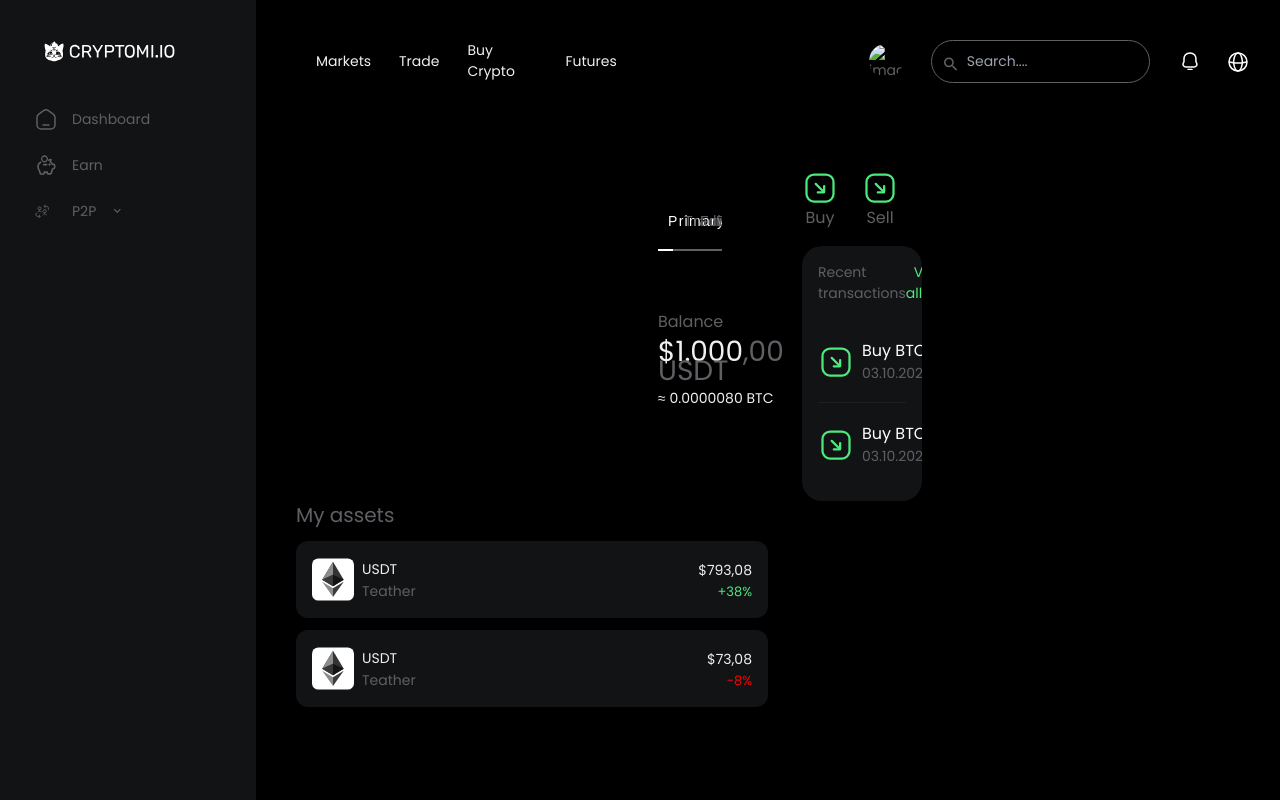
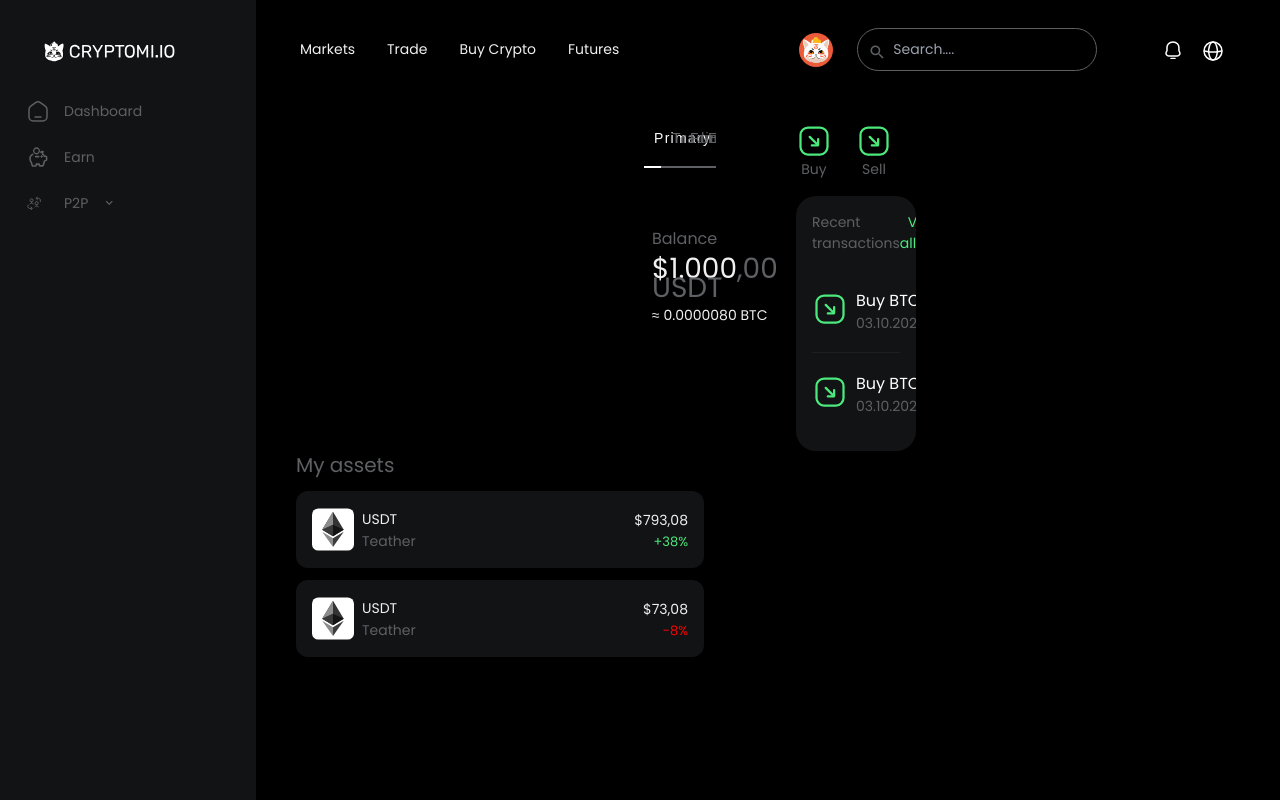
Before and after one commit to Nikihira/template.exchange, a plain HTML site: page CryptoMi_wallets/index_tailwind.html in a window 1280 px wide. Drawn offline with nearby package versions, Linux system fonts and the light colour scheme.

Commit message:
update responsive design

```diff
--- a/CryptoMi_wallets/index_tailwind.html
+++ b/CryptoMi_wallets/index_tailwind.html
@@ -9,16 +9,15 @@
     	<script src="https://cdn.tailwindcss.com"></script>
 	</head>
 <body>
-
   <!-- Sidebar -->
-  <div id="application-sidebar" class="rpn-sidebar hs-overlay hs-overlay-open:translate-x-0 -translate-x-full transition-all duration-300 transform hidden fixed top-0 left-0 bottom-0 z-[60] w-64 pt-7 pb-10 overflow-y-auto scrollbar-y lg:block lg:translate-x-0 lg:right-auto lg:bottom-0 sm:hidden">
+  <div class="rpn-sidebar hidden fixed top-0 left-0 bottom-0 z-[60] w-52 xl:w-64 pt-7 pb-10 overflow-y-auto scrollbar-y lg:block lg:translate-x-0 lg:right-auto lg:bottom-0 ">
     <div class="px-6 py-0">
       <a class="flex-none" href="#" aria-label="Brand">
           <img src="images/logo-white.svg" alt="">
       </a>
     </div>
 
-    <nav class="hs-accordion-group p-6 w-full flex flex-col flex-wrap" data-hs-accordion-always-open>
+    <nav class="hs-accordion-group p-4 w-full flex flex-col flex-wrap" data-hs-accordion-always-open>
       <ul class="space-y-1.5">
          <li>
             <a class="rpn-side-bar-menu-link flex items-center gap-x-3.5 py-2 px-2.5 text-sm" href="#0">
@@ -77,42 +76,50 @@
   <!-- End Sidebar -->
 
   <!-- navbar -->
-<div class="w-full pt-4 px-0 lg:pl-64">
- <header class="flex flex-wrap sm:justify-start sm:flex-nowrap z-50 w-full py-3 sm:py-0">
-  <nav class="relative w-full mx-auto px-4 sm:flex sm:items-center sm:justify-between sm:px-6 lg:px-8" aria-label="Global">
-    <div class="hs-collapse hidden overflow-hidden  basis-full grow sm:block">
-      <div class="flex flex-col gap-y-4 gap-x-0 mt-5 sm:flex-row sm:items-center sm:gap-y-0 sm:gap-x-7 sm:mt-0 sm:pl-7">
-        <a class="rpn-header-menu-a sm:py-6" href="#0">Markets</a>
-        <a class="rpn-header-menu-a sm:py-6" href="#0">Trade</a>
-       <a class="rpn-header-menu-a sm:py-6" href="#0">Buy Crypto</a>
-       <a class="rpn-header-menu-a sm:py-6" href="#0">Futures</a>
-		<div class="pl-56 nav-profile">
-            <img src="assets/images/ava.png" class="nav-profile-img" alt="image">
+<div class="hidden sm:flex w-full pt-4 px-6 lg:pl-52 xl:pl-64">
+ <header class="flex flex-wrap sm:justify-start sm:flex-nowrap z-50 w-full py-3">
+
+  <nav class="relative w-full mx-auto px-4 sm:flex sm:items-center sm:justify-between sm:px-4 lg:px-0 lg:pl-8">
+
+    <div class="hidden overflow-hidden basis-full grow sm:block">
+
+      <div class="flex flex-col gap-y-4 gap-x-0 mt-5 sm:flex-row sm:items-center sm:gap-y-0 sm:gap-x-2 sm:mt-0">
+        <a class="rpn-header-menu-a sm:px-3" href="#0">Markets</a>
+        <a class="rpn-header-menu-a sm:px-3" href="#0">Trade</a>
+       <a class="rpn-header-menu-a sm:px-3" href="#0">Buy Crypto</a>
+       <a class="rpn-header-menu-a sm:px-3" href="#0">Futures</a>
+
+		    <div class="sm:pl-40 lg:pl-8 xl:pl-40 nav-profile">
+            <img src="images/ava.png" class="nav-profile-img" alt="image">
       </div>
- 		<div class="w-60 search-box">
+
+ 	    	<div class="hidden lg:block lg:w-56  lg:pl-4 xl:w-64 search-box">
 		        	<form action="" class="search-form-top">
 		    	<i class="mdi mdi-magnify"></i>
 				<input class="border-0" type="text" placeholder="Search...." id="search" autocomplete="off">
 			        </form>
  	    	</div>
+ 	    	<!-- search -->
+
  		<div class="flex">
-        	<a class="">
+        	<a class="xl:pl-14">
             	<svg width="20" height="20" viewBox="0 0 20 20" fill="none" xmlns="http://www.w3.org/2000/svg">
 <path d="M12.0001 3C15.956 3 17.9224 6.05422 17.9224 8.58824V11.1512C17.9224 11.562 18.0324 11.9653 18.241 12.3191L18.5116 12.7782C19.6118 14.6447 18.2661 17 16.0994 17H7.82562C5.67557 17 4.32776 14.6772 5.3947 12.8105L5.68135 12.309C5.88002 11.9614 5.98452 11.568 5.98452 11.1677V8.58824C5.98452 6.05422 8.04422 3 12.0001 3Z" stroke="white" stroke-width="1.5" stroke-linecap="round"/>
 <path d="M14 19.5H10" stroke="white" stroke-width="1.5" stroke-linecap="round"/>
 </svg>
          </a>
 
-         <a class="pl-12">
+         <a class="pl-10">
              <svg width="22" height="22" viewBox="0 0 22 22" fill="none" style="margin-left: -20px" xmlns="http://www.w3.org/2000/svg">
 <path d="M12 21C16.9706 21 21 16.9706 21 12C21 7.02944 16.9706 3 12 3C7.02944 3 3 7.02944 3 12C3 16.9706 7.02944 21 12 21Z" stroke="white" stroke-width="1.5"/>
 <path d="M16.2292 10.1142C16.4333 11.3624 16.4333 12.6376 16.2292 13.8858C15.5614 17.969 14.4421 21 12.0001 21C9.55813 21 8.43879 17.969 7.77102 13.8858C7.56689 12.6376 7.56689 11.3624 7.77102 10.1142C8.43879 6.03103 9.55813 3 12.0001 3C14.4421 3 15.5614 6.03103 16.2292 10.1142Z" stroke="white" stroke-width="1.5"/>
 <path d="M20.5 12L18.0825 12.4266C14.0586 13.1367 9.94142 13.1367 5.91751 12.4266L3.5 12" stroke="white" stroke-width="1.5" stroke-linecap="round"/>
 </svg>
          </a>
+ </div>
 
       </div>
-      </div>
+
     </div>
   </nav>
 </header>
@@ -120,15 +127,13 @@
   <!-- End navbar -->
 
 <!-- content page -->
-<div class="w-full pt-4 lg:pt-0 lg:pl-64 px-3">
-
-
+<div class="w-full pt-16 lg:pt-0 lg:pl-52 xl:pl-64 px-3 sm:px-6">
  <div class="max-w-80 mx-auto">
   <!-- Grid -->
-  <div class="grid md:grid-cols-2 gap-4 md:gap-8 xl:gap-20 md:items-center">
+  <div class="lg:grid lg:grid-cols-2 sm:gap-4 lg:gap-8 xl:gap-20">
     <div>
 
-<div class="w-full lg:max-w-lg lg:pl-14">
+<div class="w-full sm:px-6 lg:px-0 lg:max-w-lg lg:pl-12">
      <nav class="slidemenu">
 		<input type="radio" name="slideItem" id="slide-item-1" class="slide-toggle show-modal" checked/>
   		<label for="slide-item-1"><span>Primary</span></label>
@@ -148,9 +153,9 @@
  </div><!-- menu num 2 -->
 
 
-<div class="w-full lg:max-w-lg lg:pl-14">
-		<div class="flex flex-col min-w-0 break-words balance-bg rounded-xl mb-6 lg:justify-start">
-    	<div class="">
+<div class="w-full sm:justify-center lg:justify-start lg:pl-14">
+		<div class="flex flex-col min-w-0 break-words  rounded-xl mb-6 lg:justify-start sm:px-36 lg:px-0">
+    	<div class="balance-bg">
       		<div class="flex flex-wrap justify-center lg:justify-start">
       			<div class="text-center lg:text-left pt-6">
         			<div class="wallet-balance mt-0 mb-2">
@@ -200,9 +205,10 @@
     </div>
     <!-- End Col -->
 
+
     <div class="relative">
 
-<div class="hidden lg:block pt-16 max-w-lg rounded-xl overflow-hidden">
+<div class="hidden lg:block lg:pt-10 xl:pt-10 max-w-lg rounded-xl overflow-hidden">
 
 <div class="flex pb-4">
 
@@ -212,7 +218,7 @@
 <path d="M13.718 13.8586L21.1426 21.2832" stroke="#4CE97D" stroke-width="2.25" stroke-linecap="round"/>
 <path d="M22.1536 16.0311L22.1537 21.6451C22.1536 22.0593 21.8178 22.3951 21.4036 22.3952L15.7896 22.3951" stroke="#4CE97D" stroke-width="2.25" stroke-linecap="round"/>
 </svg>
-              				<span class="text-base">Buy</span>
+              				<span class="text-sm">Buy</span>
             			</div>
 
             			<div class="mr-6 text-center">
@@ -221,7 +227,7 @@
 <path d="M13.718 13.8586L21.1426 21.2832" stroke="#4CE97D" stroke-width="2.25" stroke-linecap="round"/>
 <path d="M22.1536 16.0311L22.1537 21.6451C22.1536 22.0593 21.8178 22.3951 21.4036 22.3952L15.7896 22.3951" stroke="#4CE97D" stroke-width="2.25" stroke-linecap="round"/>
 </svg>
-              				<span class="text-base">Sell</span>
+              				<span class="text-sm">Sell</span>
             			</div>
 
      			<div class="text-center">
@@ -230,13 +236,10 @@
 <path d="M13.718 13.8586L21.1426 21.2832" stroke="#4CE97D" stroke-width="2.25" stroke-linecap="round"/>
 <path d="M22.1536 16.0311L22.1537 21.6451C22.1536 22.0593 21.8178 22.3951 21.4036 22.3952L15.7896 22.3951" stroke="#4CE97D" stroke-width="2.25" stroke-linecap="round"/>
 </svg>
-              				<span class="text-base">Withdraw</span>
+              				<span class="text-sm">Withdraw</span>
             			</div>
 
 </div>
-
-
-
     <div class="md:flex recent-transaction">
         <div class="w-full p-4">
 
@@ -249,13 +252,10 @@
 </div>
 
 </div>
-
-
-
 			<ul>
 				<li class="flex justify-between items-center cursor-pointer pb-2 mt-2 border-b border-color-1c">
     				<div class="flex">
-<svg width="36" height="36" viewBox="0 0 36 36" fill="none" style="margin-top: 5px" xmlns="http://www.w3.org/2000/svg">
+<svg width="36" height="36" viewBox="0 0 36 36" fill="none" style="margin-top: 2px" xmlns="http://www.w3.org/2000/svg">
 <path d="M31.5 24C31.5 28.1421 28.1421 31.5 24 31.5L12 31.5C7.8579 31.5 4.5 28.1421 4.5 24L4.5 12C4.5 7.8579 7.8579 4.5 12 4.5L24 4.5C28.1421 4.5 31.5 7.8579 31.5 12L31.5 24Z" stroke="#4CE97D" stroke-width="2.25" stroke-linecap="round"/>
 <path d="M13.718 13.8586L21.1426 21.2832" stroke="#4CE97D" stroke-width="2.25" stroke-linecap="round"/>
 <path d="M22.1536 16.0311L22.1537 21.6451C22.1536 22.0593 21.8178 22.3951 21.4036 22.3952L15.7896 22.3951" stroke="#4CE97D" stroke-width="2.25" stroke-linecap="round"/>
@@ -273,7 +273,7 @@
 				</li>
 				<li class="flex justify-between items-center cursor-pointer pb-2 mt-2">
     				<div class="flex">
-<svg width="36" height="36" viewBox="0 0 36 36" fill="none" style="margin-top: 5px" xmlns="http://www.w3.org/2000/svg">
+<svg width="36" height="36" viewBox="0 0 36 36" fill="none" style="margin-top: 2px" xmlns="http://www.w3.org/2000/svg">
 <path d="M31.5 24C31.5 28.1421 28.1421 31.5 24 31.5L12 31.5C7.8579 31.5 4.5 28.1421 4.5 24L4.5 12C4.5 7.8579 7.8579 4.5 12 4.5L24 4.5C28.1421 4.5 31.5 7.8579 31.5 12L31.5 24Z" stroke="#4CE97D" stroke-width="2.25" stroke-linecap="round"/>
 <path d="M13.718 13.8586L21.1426 21.2832" stroke="#4CE97D" stroke-width="2.25" stroke-linecap="round"/>
 <path d="M22.1536 16.0311L22.1537 21.6451C22.1536 22.0593 21.8178 22.3951 21.4036 22.3952L15.7896 22.3951" stroke="#4CE97D" stroke-width="2.25" stroke-linecap="round"/>
@@ -293,20 +293,14 @@
         </div>
     </div>
 </div>
-
-
     </div>
     <!-- End Col -->
-
   </div>
   <!-- End Grid -->
 </div>
 <!-- End Hero -->
 
-
-
-
-<div class="max-w-lg rounded-lg overflow-hidden lg:pl-10">
+<div class="max-w-md rounded-lg overflow-hidden lg:pl-10">
     <div class="md:flex">
         <div class="w-full">
 			<div>
@@ -347,17 +341,7 @@
         </div>
     </div>
 </div>
-
-
-
-
-
-
-
 </div> <!-- content page -->
-
-
 <script src="js/preline.js"></script>
-
 </body>
 </html>
```
Lines whose indentation alone changed are shown as unchanged.
